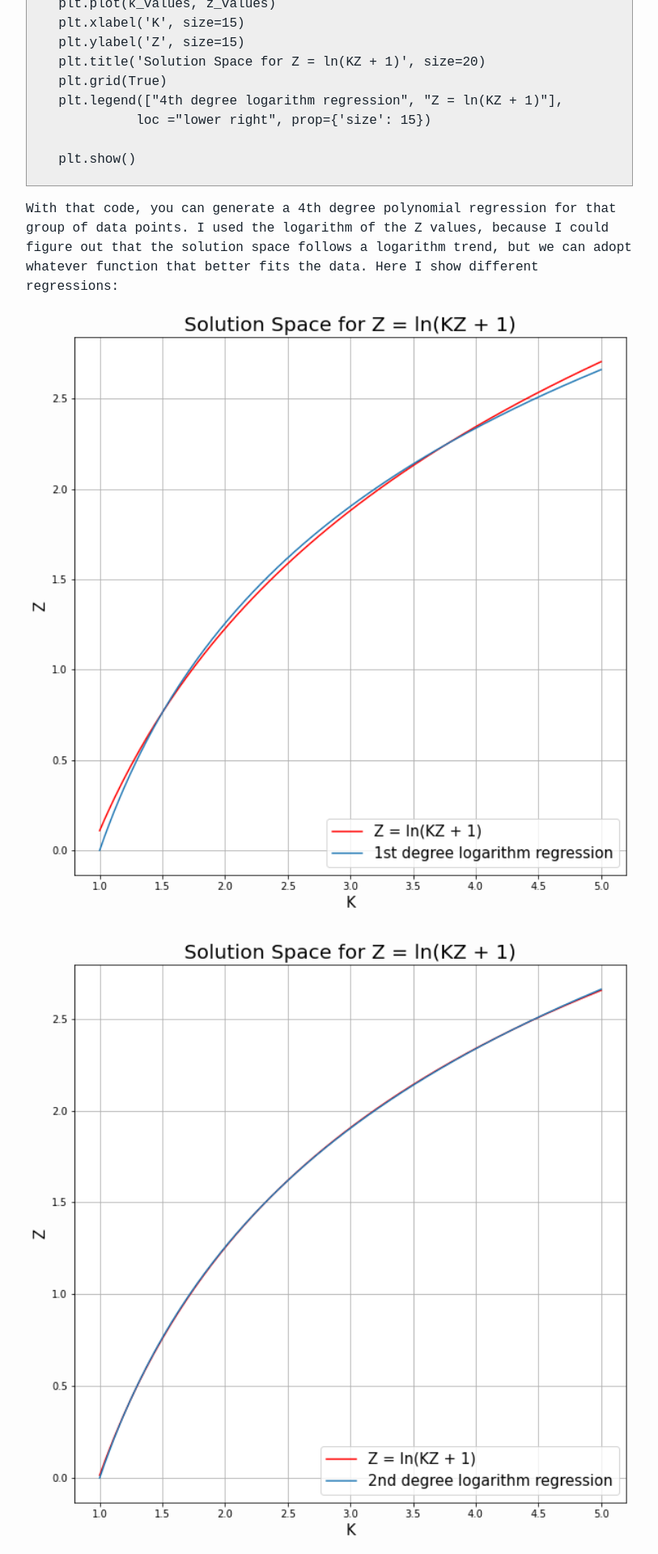
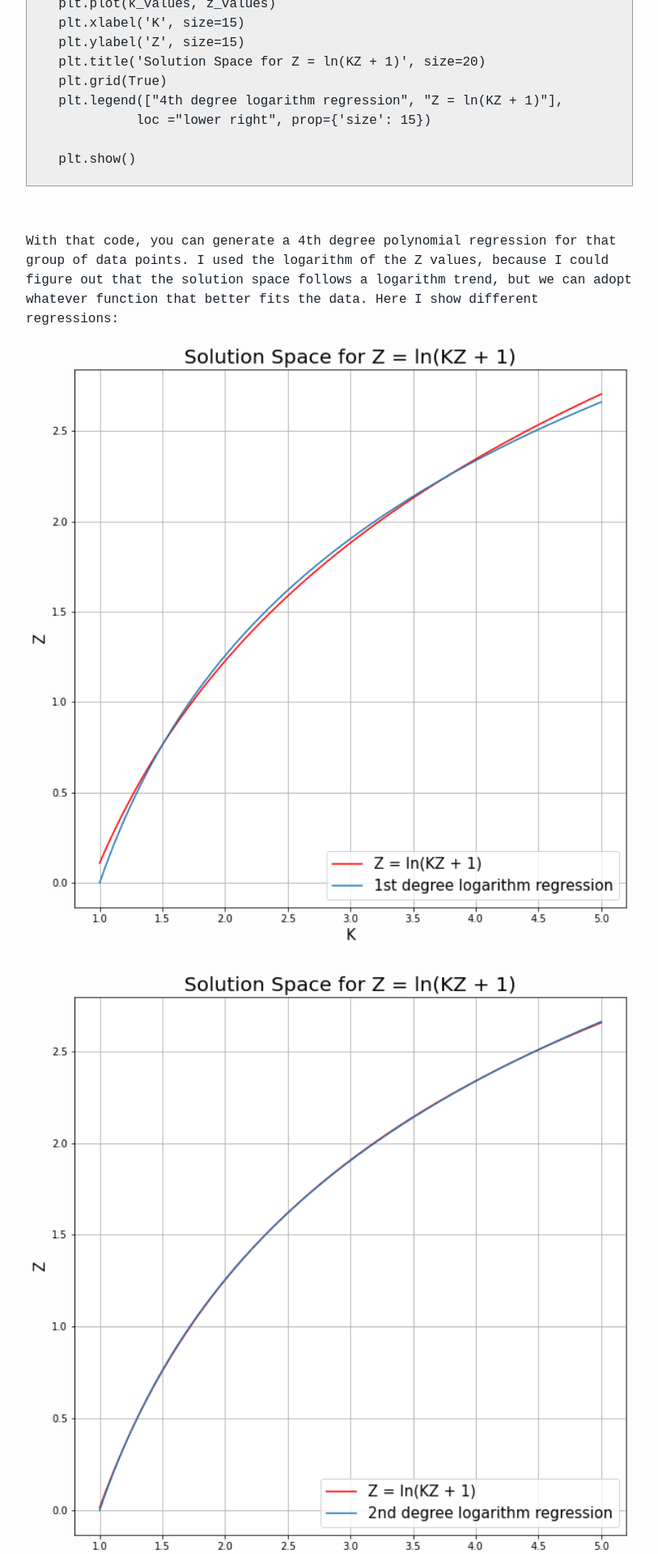
Before and after one commit to leonelBianchi/lebianchi.github.io, a Jekyll site: the page built from _posts/2020-12-23-equation-solving.md, in a window 1280 px wide. Shown: the part 2019-3938 px from the top of the page at 81% size, without its empty margins (233-1046 px from the left). Built offline with Jekyll 4.4.1, drawn with Linux system fonts in a browser that asks for light colours.

```diff
--- a/_posts/2020-12-23-equation-solving.md
+++ b/_posts/2020-12-23-equation-solving.md
@@ -20,7 +20,6 @@
   border: 1px solid #999;
   display: block;
   padding: 20px;
-  max-width: fit-content;
   white-space: pre;
 }
 
@@ -118,6 +117,8 @@
   plt.show()
 </div>
 
+<br>
+
 With that code, you can generate a 4th degree polynomial regression for that group of data points. I used the logarithm of the Z values, because I could figure out that the solution space follows a logarithm trend, but we can adopt whatever function that better fits the data. Here I show different regressions:
 
 <img src="../../../images/equation_4.png" class="img_general"> <br>
```
